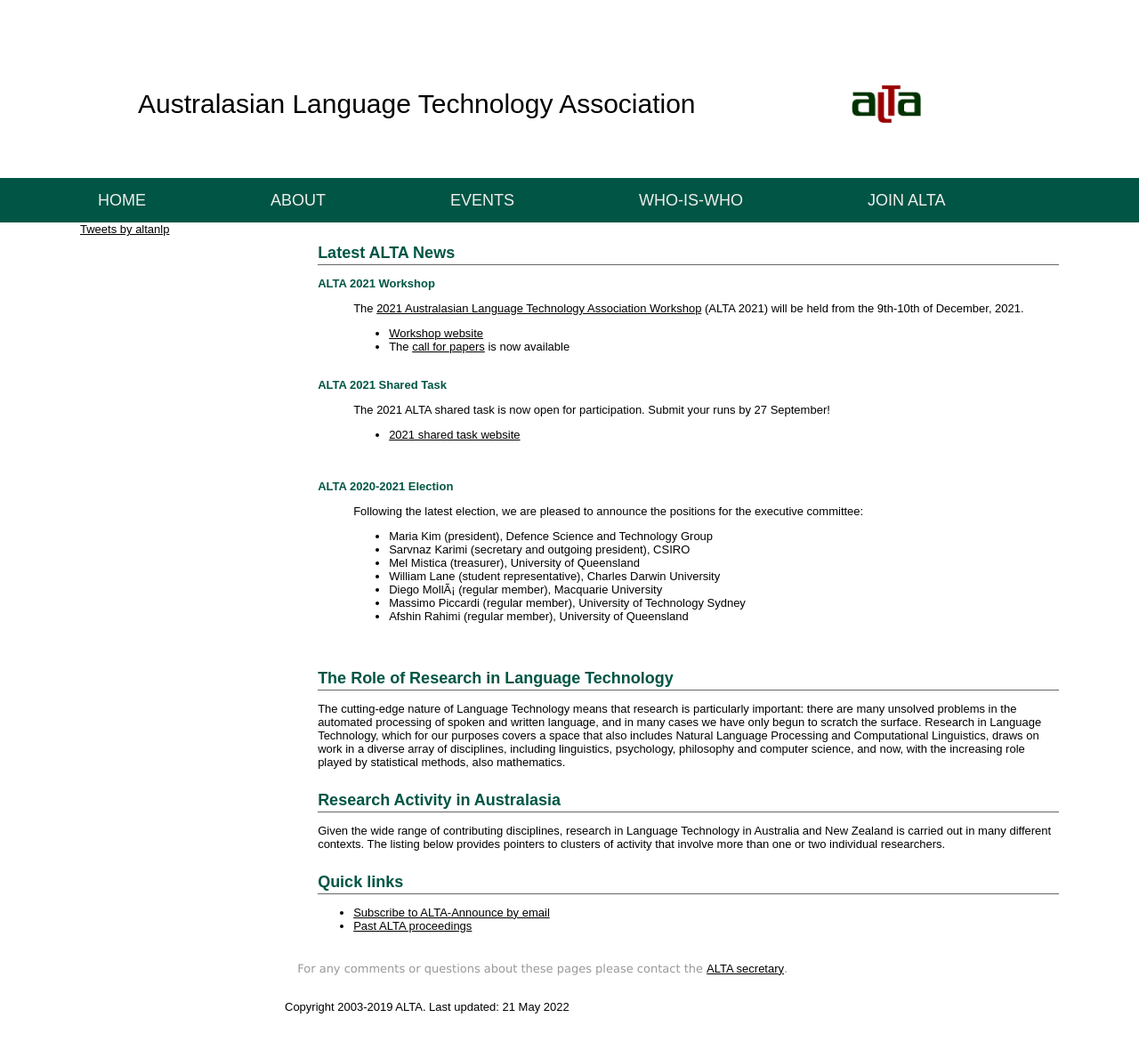
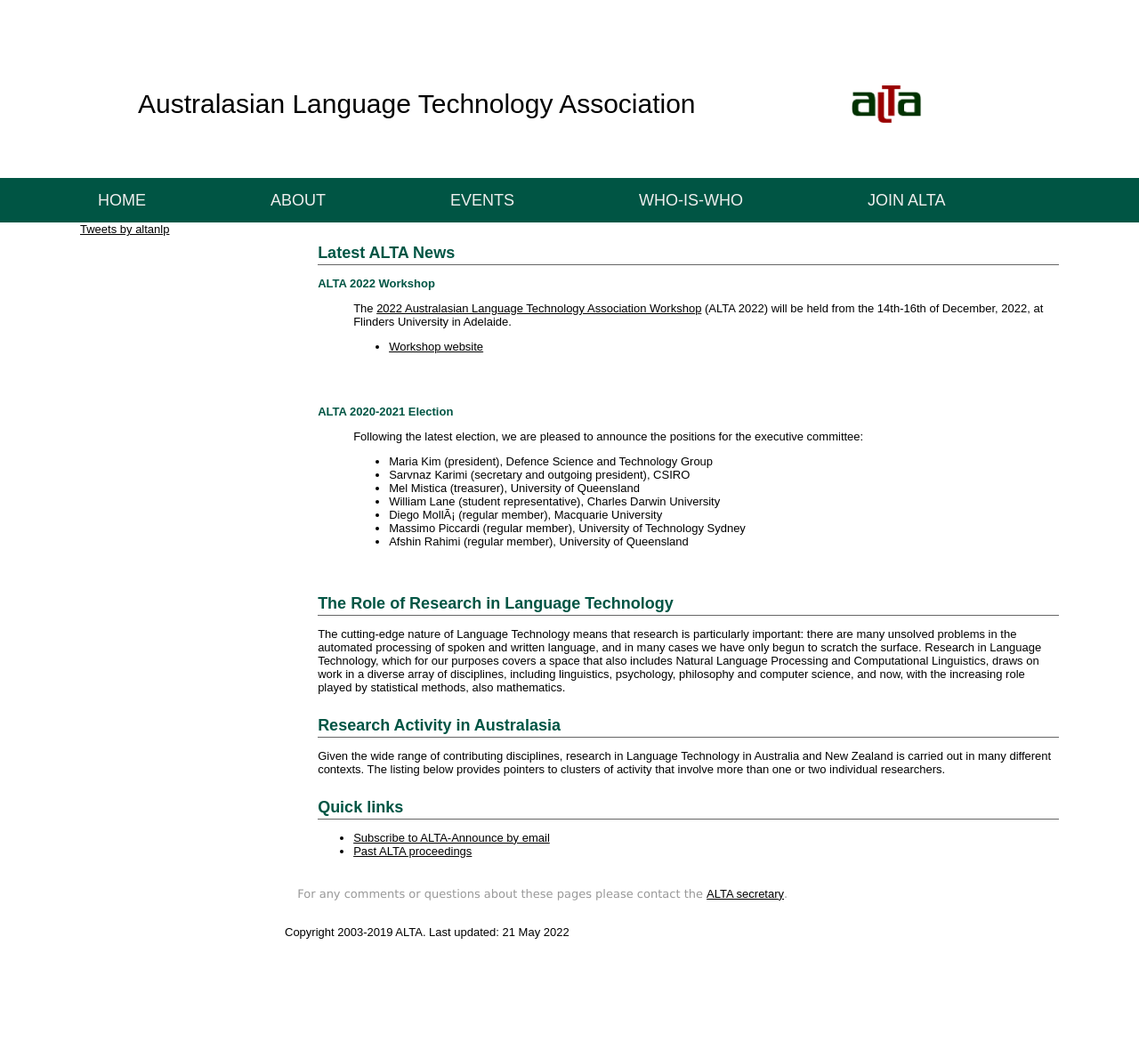
Before and after one commit to altaexec/alta-website, a Jekyll site: the page built from index.html, in a window 1280 px wide. Shown: the whole page at 89% size. Built offline with Jekyll 4.4.1, drawn with Linux system fonts in a browser that asks for light colours; comment, search, counter and statistics services are not loaded; after the commit the page ends 1105 px from its top, so only the background shows below that.

Commit message:
update fron page with ALTA2022 info

```diff
--- /dev/null
+++ b/Gemfile
@@ -0,0 +1,4 @@
+source "https://rubygems.org"
+gem "webrick", "~> 1.7"
+
+gem "jekyll-watch", "~> 2.2"
--- a/index.html
+++ b/index.html
@@ -6,26 +6,26 @@
 <h1>Latest ALTA News</h1>
 
 <dl>
-    <dt> <strong>ALTA 2021 Workshop</strong> </dt>
+    <dt> <strong>ALTA 2022 Workshop</strong> </dt>
 
     <dd>
-        <p> The <a href="https://alta2021.alta.asn.au/">
-	          2021 Australasian Language Technology Association Workshop</a>
-            (ALTA 2021) will be held from the 9th-10th of December, 2021.
+        <p> The <a href="https://alta2022.alta.asn.au/">
+	          2022 Australasian Language Technology Association Workshop</a>
+            (ALTA 2022) will be held from the 14th-16th of December, 2022, at Flinders University in Adelaide.
 
             <ul>
-                <li><a href="http://alta2021.alta.asn.au">Workshop website</a></li>
-                <li>The <a href="http://alta2021.alta.asn.au/call-for-papers">call for papers</a> is now available</li>
+                <li><a href="http://alta2022.alta.asn.au">Workshop website</a></li>
+                <!-- <li>The <a href="http://alta2022.alta.asn.au/call-for-papers">call for papers</a> is now available</li> -->
             </ul>
             <br>
     </dd>
 
-    <dt> <strong>ALTA 2021 Shared Task</strong> </dt>
+    <!-- <dt> <strong>ALTA 2021 Shared Task</strong> </dt>
     <dd>
         <p> The 2021 ALTA shared task is now open for participation. Submit your runs by 27 September!</p>
         <ul>
             <li><a href="events/sharedtask2021/">2021 shared task website</a></li>
-        </ul>
+        </ul> -->
 
 <br><br>
     </dd>
```
